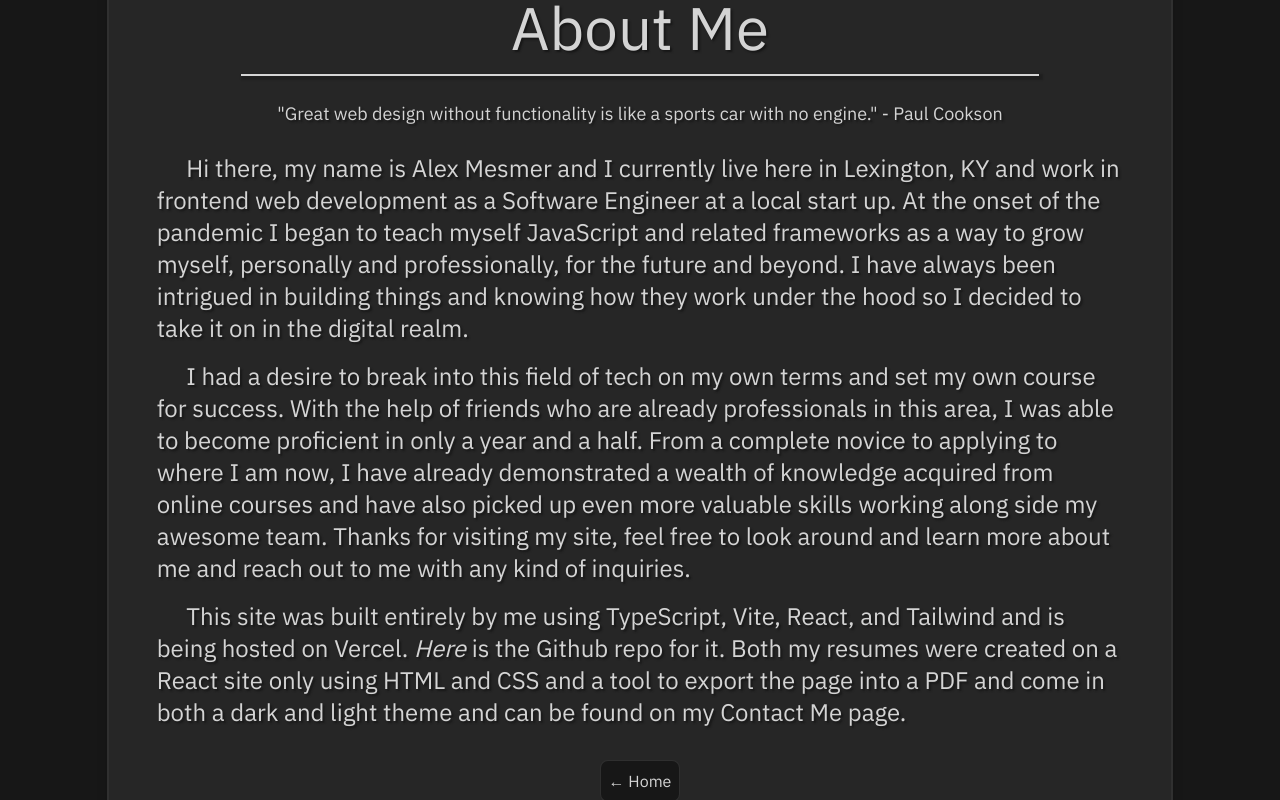
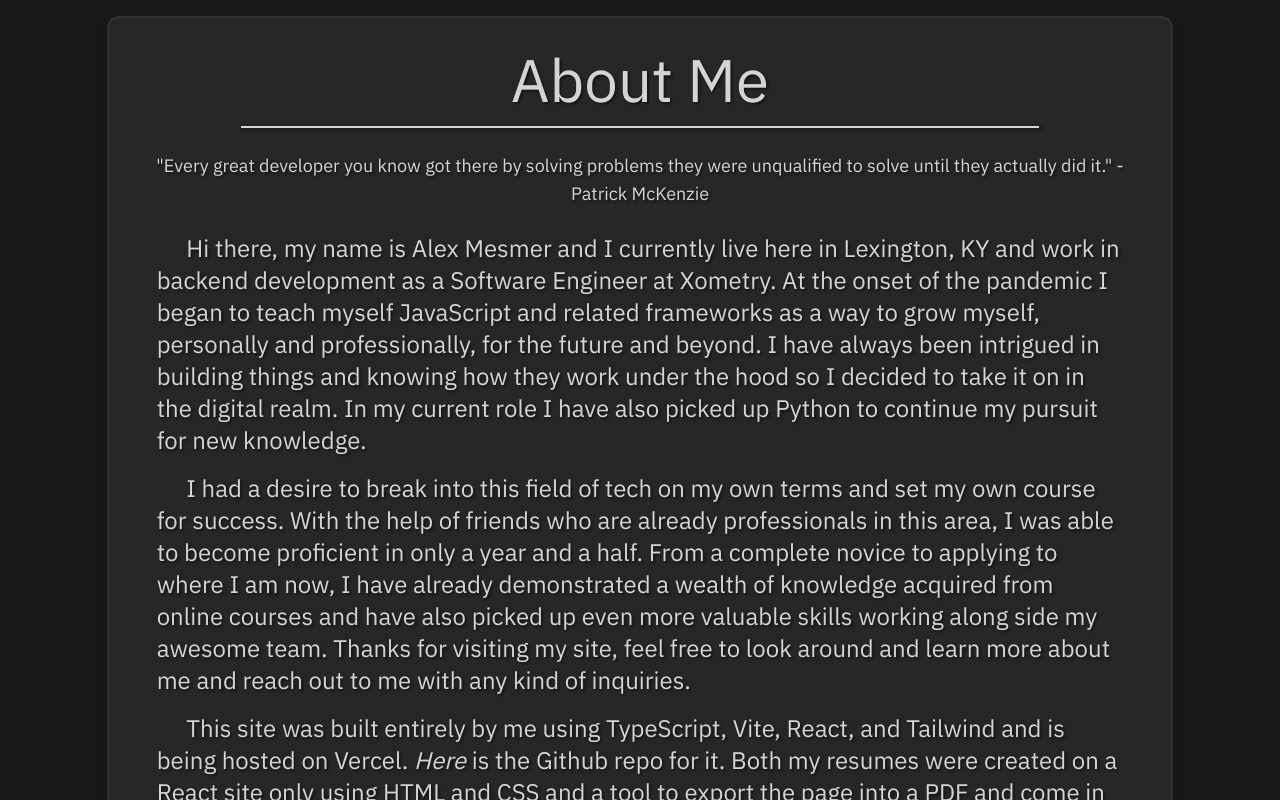
Before and after one commit to mez32/PersonalWebsite, a React (Vite) app: page /about in a window 1280 px wide. Shown: the top 800 px of the page. Built offline with nearby package versions, Linux system fonts and the light colour scheme.

Commit message:
Fixed busted css I just noticed, updated all the information about me and added page analytics

```diff
--- a/package.json
+++ b/package.json
@@ -10,6 +10,7 @@
   },
   "dependencies": {
     "@tabler/icons": "^1.82.0",
+    "@vercel/analytics": "^1.0.1",
     "localforage": "^1.10.0",
     "match-sorter": "^6.3.1",
     "react": "^18.2.0",
--- a/src/components/Footer.tsx
+++ b/src/components/Footer.tsx
@@ -1,11 +1,11 @@
 const Footer: React.FC = () => {
-	return (
-		<footer>
-			<div className='absolute w-full mx-auto pb-2 items-center text-center'>
-				<p>&#169; {new Date().getFullYear()} by Alexander Mesmer</p>
-			</div>
-		</footer>
-	)
-}
+  return (
+    <footer>
+      <div className="absolute w-full mx-auto pb-4 items-center text-center">
+        <p>&#169; {new Date().getFullYear()} by Alexander Mesmer</p>
+      </div>
+    </footer>
+  );
+};
 
-export default Footer
+export default Footer;
--- a/src/components/MainCard.tsx
+++ b/src/components/MainCard.tsx
@@ -1,20 +1,24 @@
-import React from 'react'
-import { Link } from 'react-router-dom'
-import Button from './Button'
+import React from "react";
+import { Link } from "react-router-dom";
+import Button from "./Button";
 
 type Props = {
-	children: JSX.Element | JSX.Element[]
-}
+  children: JSX.Element | JSX.Element[];
+};
 
 const MainCard: React.FC<Props> = ({ children }) => {
-	return (
-		<div className='absolute inset-y-4 inset-x-0 lg:inset-0 bg-neutral-800 h-min w-11/12 lg:w-10/12 lg:max-w-6xl 3xl:max-w-7xl mx-auto lg:my-auto text-center border-2 border-opacity-40 border-neutral-700 rounded-xl p-6 md:p-8 shadow-lg'>
-			{children}
-			<Link to={'/'}>
-				<Button>&larr; Home</Button>
-			</Link>
-		</div>
-	)
-}
+  return (
+    <div className="relative h-screen w-screen">
+      <div className="flex justify-center items-center min-h-full py-4">
+        <div className="bg-neutral-800 h-min w-11/12 lg:w-10/12 lg:max-w-6xl 3xl:max-w-7xl text-center border-2 border-opacity-40 border-neutral-700 rounded-xl p-6 md:p-8 shadow-lg">
+          {children}
+          <Link to={"/"}>
+            <Button>&larr; Home</Button>
+          </Link>
+        </div>
+      </div>
+    </div>
+  );
+};
 
-export default MainCard
+export default MainCard;
--- a/src/main.tsx
+++ b/src/main.tsx
@@ -1,11 +1,14 @@
-import React from 'react'
-import { createRoot } from 'react-dom/client'
-import App from './App'
-import { BrowserRouter } from 'react-router-dom'
-import ScrollToTop from './components/ScrollToTop'
+import React from "react";
+import { createRoot } from "react-dom/client";
+import App from "./App";
+import { BrowserRouter } from "react-router-dom";
+import ScrollToTop from "./components/ScrollToTop";
+import { inject } from "@vercel/analytics";
 
-const container = document.getElementById('root') as HTMLElement
-const root = createRoot(container)
+inject();
+
+const container = document.getElementById("root") as HTMLElement;
+const root = createRoot(container);
 root.render(
   <React.StrictMode>
     <BrowserRouter>
@@ -13,4 +16,4 @@ root.render(
       <App />
     </BrowserRouter>
   </React.StrictMode>
-)
+);
--- a/src/pages/AboutMe.tsx
+++ b/src/pages/AboutMe.tsx
@@ -1,53 +1,59 @@
-import React from 'react'
-import Divider from '../components/Divider'
-import MainCard from '../components/MainCard'
-import ToolTip from '../components/ToolTip'
+import React from "react";
+import Divider from "../components/Divider";
+import MainCard from "../components/MainCard";
+import ToolTip from "../components/ToolTip";
 
 const AboutMe: React.FC = () => {
   return (
     <MainCard>
-			<h1 className='pb-4'>About Me</h1>
+      <h1 className="pb-4">About Me</h1>
       <Divider />
-			<blockquote className='md:text-md lg:text-lg my-6'>
-				"Great web design without functionality is like a sports car with no engine." - Paul Cookson
+      <blockquote className="md:text-md lg:text-lg my-6">
+        "Every great developer you know got there by solving problems they were
+        unqualified to solve until they actually did it." - Patrick McKenzie
       </blockquote>
-			<div className='md:mx-4'>
-				<p className='text-left text-lg md:text-xl lg:text-2xl mb-4'>
-					&emsp; Hi there, my name is Alex Mesmer and I currently live here in Lexington, KY and
-					work in frontend web development as a Software Engineer at a local start up. At the onset
-					of the pandemic I began to teach myself JavaScript and related frameworks as a way to grow
-					myself, personally and professionally, for the future and beyond. I have always been
-					intrigued in building things and knowing how they work under the hood so I decided to take
-					it on in the digital realm.
+      <div className="md:mx-4">
+        <p className="text-left text-lg md:text-xl lg:text-2xl mb-4">
+          &emsp; Hi there, my name is Alex Mesmer and I currently live here in
+          Lexington, KY and work in backend development as a Software Engineer
+          at Xometry. At the onset of the pandemic I began to teach myself
+          JavaScript and related frameworks as a way to grow myself, personally
+          and professionally, for the future and beyond. I have always been
+          intrigued in building things and knowing how they work under the hood
+          so I decided to take it on in the digital realm. In my current role I
+          have also picked up Python to continue my pursuit for new knowledge.
         </p>
-				<p className='text-left text-lg md:text-xl lg:text-2xl mb-4'>
-					&emsp; I had a desire to break into this field of tech on my own terms and set my own
-					course for success. With the help of friends who are already professionals in this area, I
-					was able to become proficient in only a year and a half. From a complete novice to
-					applying to where I am now, I have already demonstrated a wealth of knowledge acquired
-					from online courses and have also picked up even more valuable skills working along side
-					my awesome team. Thanks for visiting my site, feel free to look around and learn more
-					about me and reach out to me with any kind of inquiries.
+        <p className="text-left text-lg md:text-xl lg:text-2xl mb-4">
+          &emsp; I had a desire to break into this field of tech on my own terms
+          and set my own course for success. With the help of friends who are
+          already professionals in this area, I was able to become proficient in
+          only a year and a half. From a complete novice to applying to where I
+          am now, I have already demonstrated a wealth of knowledge acquired
+          from online courses and have also picked up even more valuable skills
+          working along side my awesome team. Thanks for visiting my site, feel
+          free to look around and learn more about me and reach out to me with
+          any kind of inquiries.
         </p>
-				<p className='text-left text-lg md:text-xl lg:text-2xl mb-4'>
-					&emsp; This site was built entirely by me using TypeScript, Vite, React, and Tailwind and
-					is being hosted on Vercel.{' '}
-					<ToolTip text='github.com/mez32/PersonalWebsite'>
+        <p className="text-left text-lg md:text-xl lg:text-2xl mb-4">
+          &emsp; This site was built entirely by me using TypeScript, Vite,
+          React, and Tailwind and is being hosted on Vercel.{" "}
+          <ToolTip text="github.com/mez32/PersonalWebsite">
             <a
-							href='https://github.com/mez32/PersonalWebsite'
-							target='_blank'
-							className='italic hover:text-zinc-100 hover:underline'
+              href="https://github.com/mez32/PersonalWebsite"
+              target="_blank"
+              className="italic hover:text-zinc-100 hover:underline"
             >
               Here
             </a>
-					</ToolTip>{' '}
-					is the Github repo for it. Both my resumes were created on a React site only using HTML
-					and CSS and a tool to export the page into a PDF and come in both a dark and light theme
-					and can be found on my Contact Me page.
+          </ToolTip>{" "}
+          is the Github repo for it. Both my resumes were created on a React
+          site only using HTML and CSS and a tool to export the page into a PDF
+          and come in both a dark and light theme and can be found on my Contact
+          Me page.
         </p>
       </div>
     </MainCard>
-	)
-}
+  );
+};
 
-export default AboutMe
+export default AboutMe;
--- a/src/pages/Home.tsx
+++ b/src/pages/Home.tsx
@@ -1,52 +1,65 @@
-import React from 'react'
-import { IconCode, IconBriefcase, IconPhoneIncoming, IconUser } from '@tabler/icons'
-import GridCard from '../components/GridCard'
-import Footer from '../components/Footer'
-import Divider from '../components/Divider'
+import React from "react";
+import {
+  IconCode,
+  IconBriefcase,
+  IconPhoneIncoming,
+  IconUser,
+} from "@tabler/icons";
+import GridCard from "../components/GridCard";
+import Footer from "../components/Footer";
+import Divider from "../components/Divider";
 
 const Home: React.FC = () => {
   return (
     <>
-			<div className='h-full'>
-				<div className='absolute inset-0 my-4 md:my-auto mx-auto grid md:grid-cols-2 w-11/12 lg:w-10/12 lg:max-w-6xl 3xl:max-w-7xl h-fit'>
+      <div className="relative h-screen w-screen">
+        <div className="flex justify-center items-center min-h-full pt-4">
+          <div className="w-11/12 lg:w-10/12 lg:max-w-6xl 3xl:max-w-7xl">
+            <div className="grid md:grid-cols-2 md:my-4">
               <GridCard>
-						<div className='justify-center flex p-4'>
+                <div className="justify-center flex p-4">
                   <img
-								className='rounded-[60px] h-auto w-40 md:w-32 lg:w-40 2xl:w-44 3xl:w-48 shadow-md'
-								src='assets/alexImage.webp'
-								alt='A picture of me'
+                    className="rounded-[60px] h-auto w-40 md:w-32 lg:w-40 2xl:w-44 3xl:w-48 shadow-md"
+                    src="assets/alexImage.webp"
+                    alt="A picture of me"
                   />
                 </div>
               </GridCard>
               <GridCard>
-						<div className='justify-center items-center text-center p-4 md:p-5'>
-							<h2 className='pb-4 text-4xl xl:text-5xl 3xl:text-6xl'>Alex Mesmer</h2>
+                <div className="justify-center items-center text-center p-4 md:p-5">
+                  <h2 className="pb-4 text-4xl xl:text-5xl 3xl:text-6xl">
+                    Alex Mesmer
+                  </h2>
                   <Divider />
-							<h3 className='py-4 text-2xl lg:text-3xl 3xl:text-4xl'>Software Engineer</h3>
-							<h4 className='text-xl 3xl:text-2xl'>Lexington, KY</h4>
+                  <h3 className="py-4 text-2xl lg:text-3xl 3xl:text-4xl">
+                    Software Engineer
+                  </h3>
+                  <h4 className="text-xl 3xl:text-2xl">Lexington, KY</h4>
                 </div>
               </GridCard>
-					<GridCard routeId='about'>
-						<IconUser className='mr-2 align-middle' size={34} />
+              <GridCard routeId="about">
+                <IconUser className="mr-2 align-middle" size={34} />
                 <h3>About Me</h3>
               </GridCard>
-					<GridCard routeId='knowledge'>
-						<IconCode className='mr-2 align-middle' size={38} />
+              <GridCard routeId="knowledge">
+                <IconCode className="mr-2 align-middle" size={38} />
                 <h3>Knowledge</h3>
               </GridCard>
-					<GridCard routeId='experience'>
-						<IconBriefcase className='mr-2 align-middle' size={32} />
+              <GridCard routeId="experience">
+                <IconBriefcase className="mr-2 align-middle" size={32} />
                 <h3>Experience</h3>
               </GridCard>
-					<GridCard routeId='contact'>
-						<IconPhoneIncoming className='mr-2 align-middle' size={32} />
+              <GridCard routeId="contact">
+                <IconPhoneIncoming className="mr-2 align-middle" size={32} />
                 <h3>Contact Me</h3>
               </GridCard>
+            </div>
+          </div>
+        </div>
         <Footer />
       </div>
-			</div>
     </>
-	)
-}
+  );
+};
 
-export default Home
+export default Home;
```
Also changed, not shown: src/pages/Knowledge.tsx (+81 -65 lines), src/pages/WorkExperience.tsx (+60 -36 lines), 2 other files (tests, documents, lock files or other folders). Lines whose indentation alone changed are shown as unchanged.
